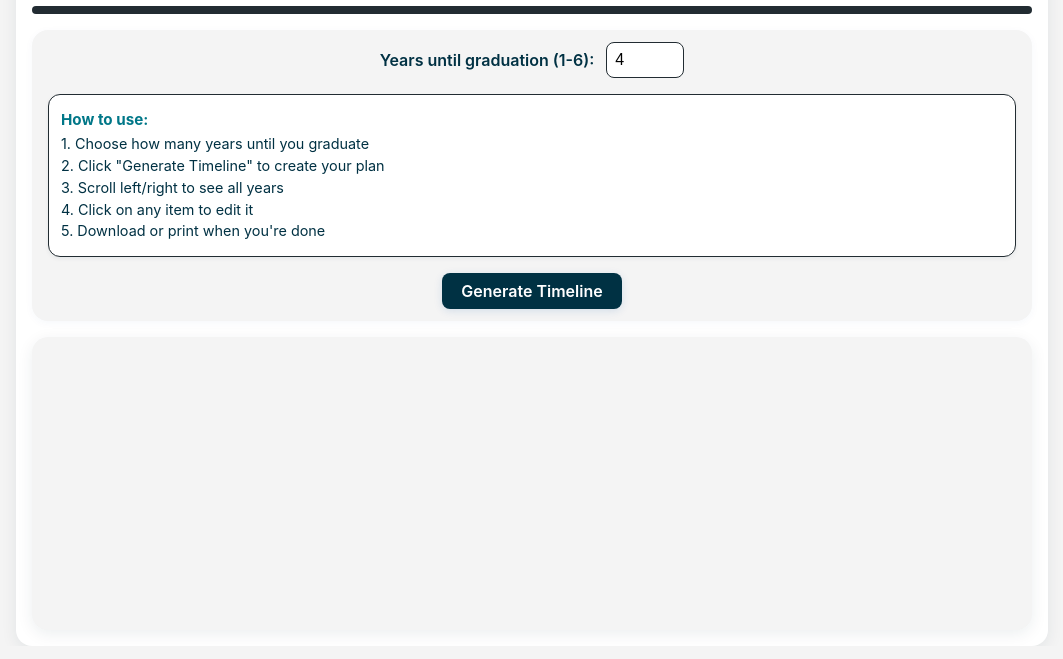
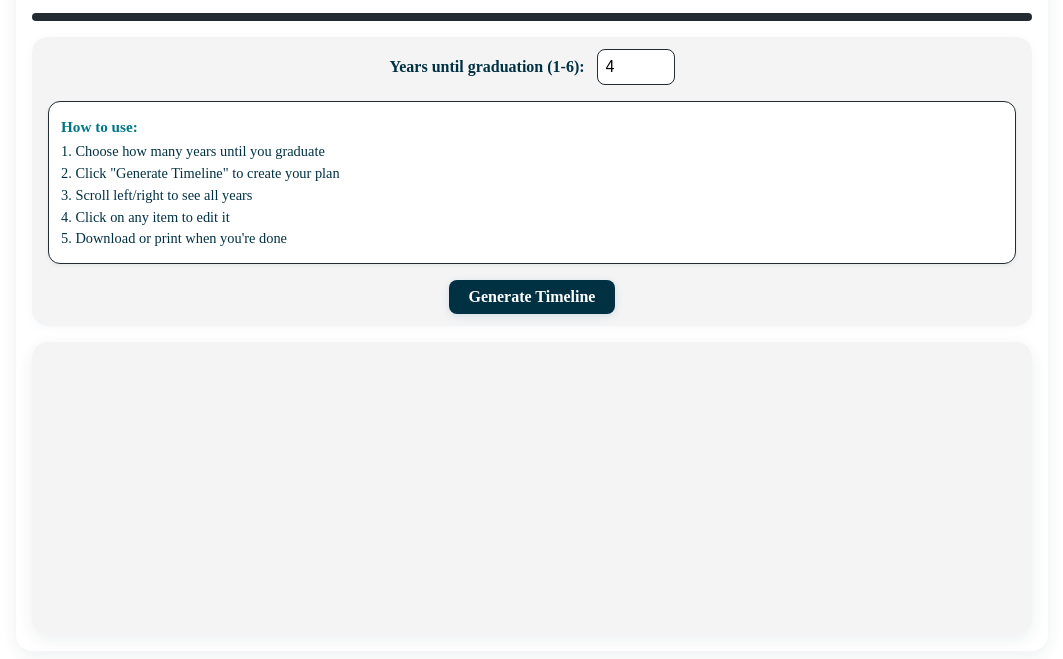
Before and after one commit to SUMMERxKx/Interactive-Timeline, a plain HTML site: page index.html in a window 1280 px wide. Shown: the part 170-829 px from the top of the page, without its empty margins (108-1171 px from the left). Drawn offline with Linux system fonts and the light colour scheme; a web font is replaced by a local one.

Commit message:
Updated Font

```diff
--- a/timeline.css
+++ b/timeline.css
@@ -48,15 +48,9 @@
 }
 
 /* Font usage for the site */
-body {
-    font-family: 'Inter', Arial, sans-serif;
+body, p, .instructions p, label, button, .cell-content, .modal-content, .controls, h1, h2, h3, h4, h5, h6, .year-title {
+    font-family: 'Roboto Slab', serif !important;
     font-weight: 400;
-    background: var(--tru-gray-bg) url('assets/tru-background.svg') top center no-repeat;
-    background-size: cover;
-    color: #222;
-    margin: 0;
-    padding: 0;
-    min-height: 100vh;
 }
 
 h1, .main-title {
@@ -71,10 +65,6 @@ h1, .main-title {
 h2, .year-title {
     font-family: 'Roboto', Arial, sans-serif;
     font-weight: 600;
-}
-.instructions p, label, button, .cell-content, .modal-content, .controls {
-    font-family: 'Inter', Arial, sans-serif;
-    font-weight: 400;
 }
 
 .timeline-container {
```
